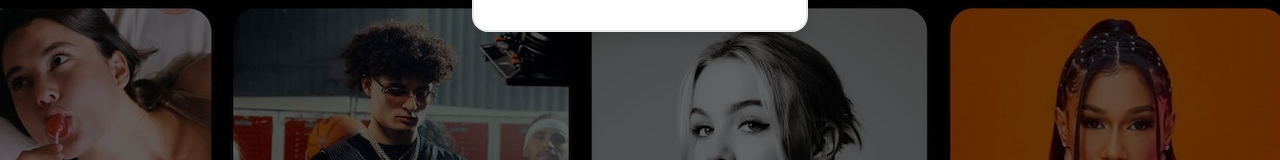
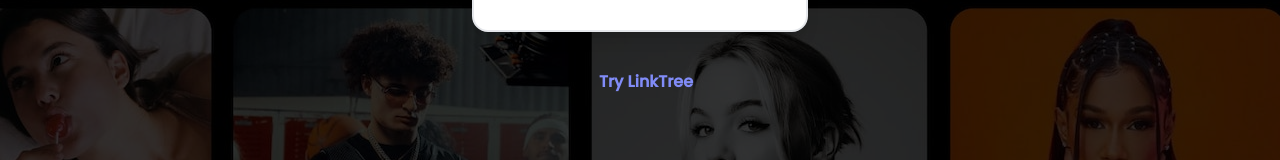
Before and after one commit to saurabhjaykar1603/link-tree, a Next.js app in the folder site/: page /apply in a window 1280 px wide. Shown: the part 702-862 px from the top of the page. Built offline with nearby package versions, Linux system fonts and the light colour scheme.

Commit message:
feat : footer component and tost notification added

```diff
--- /dev/null
+++ b/site/components/Footer.js
@@ -0,0 +1,15 @@
+import Link from 'next/link'
+import React from 'react'
+
+function Footer() {
+  return (
+    <footer aria-label='Site Footer' className='fixed bottom-1 mt-20 left-1/2 -translate-x-1/2'>
+      <Link target='_blank' href="/" className='flex flex-row items-center  '>
+        <img src="/images/favicon.ico" alt=""  className='hover:-rotate-45 transition-all duration-300'/>
+        <h5 className='pl-3 text-indigo-400 font-bold hover:text-indigo-200'>Try LinkTree</h5>
+      </Link>
+    </footer>
+  )
+}
+
+export default Footer
--- a/site/pages/apply.js
+++ b/site/pages/apply.js
@@ -1,14 +1,18 @@
 import React, { useState } from "react";
 import style from "../styles/apply.module.css";
-
+import Footer from "@/components/Footer";
+import { toast } from "react-toastify";
 function Apply() {
   const [category, setCategory] = useState("");
   const handleCategoryChange = (e) => {
     setCategory(e.target.value);
   };
-  const handleRegister =()=>{
-    e.preventDefault()
-  }
+  const handleRegister = (e) => {
+    e.preventDefault();
+    if (!category) return toast.error("Add a category");
+
+    toast("Your are registered successfully ");
+  };
   return (
     <>
       <section
@@ -25,7 +29,10 @@ function Apply() {
             <p className="text-center py-5 font-bold text-gray-500">
               Start building your hub
             </p>
-            <form onSubmit={handleRegister} className="flex flex-col gap-4 text-lg mt-5">
+            <form
+              onSubmit={handleRegister}
+              className="flex flex-col gap-4 text-lg mt-5"
+            >
               <span className="flex flex-row shadow-md border-2 px-3 py-2 rounded-md focus:outline-none">
                 <img className="w-6 mr-2" src="/svg/ig.svg" alt="" />
                 <input
@@ -38,11 +45,13 @@ function Apply() {
                 className="shadow-md border-2 px-3 py-2 rounded-md focus:outline-none"
                 type="email"
                 placeholder="Enter your email"
+                required
               />
               <input
                 className="shadow-md border-2 px-3 py-2 rounded-md focus:outline-none"
                 type="password"
                 placeholder="Set a password"
+                required
               />
               <h5 className="text-sm text-center">Account Type</h5>
               <span className="flex justify-center">
@@ -77,11 +86,16 @@ function Apply() {
                 </label>
               </span>
               <button className=""></button>
-              <input type="submit" value={"apply"} className="bg-indigo-600 py-2 text-white font-semibold rounded-lg"/>
+              <input
+                type="submit"
+                value={"apply"}
+                className="bg-indigo-600 py-2 text-white font-semibold rounded-lg"
+              />
             </form>
           </div>
         </div>
       </section>
+      <Footer />
     </>
   );
 }
--- a/site/styles/apply.module.css
+++ b/site/styles/apply.module.css
@@ -10,7 +10,7 @@
         left : 0;
         width : 100%;
         height : 100%;
-        background-color: rgba(0,0,0,0.6)
+        background-color: rgba(0,0,0,0.8)
 
 
 }
```
